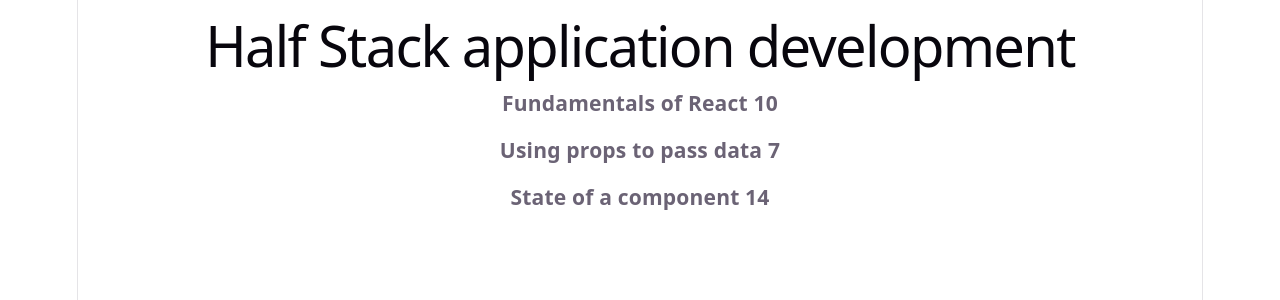
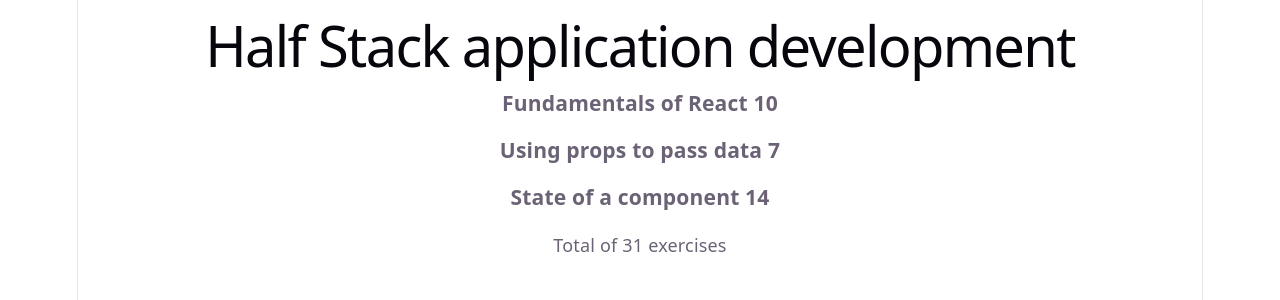
Before and after one commit to aelishRollo/fullstackopen, a React (Vite) app in the folder part2/part2/: page / in a window 1280 px wide. Shown: the top 300 px of the page. Built offline with nearby package versions, Linux system fonts and the light colour scheme; the HTML template or start-up script is replaced by a standard one.

Commit message:
2.2 Done

```diff
--- a/part2/part2/src/App.jsx
+++ b/part2/part2/src/App.jsx
@@ -12,6 +12,13 @@
           )
         })
         }
+      </div>
+      <div>
+      Total of{' '}
+      {parts.reduce((sum, part) => {
+        return sum + part.exercises
+      }, 0)}
+      {' '} exercises
       </div>
     </div>
   )
```
